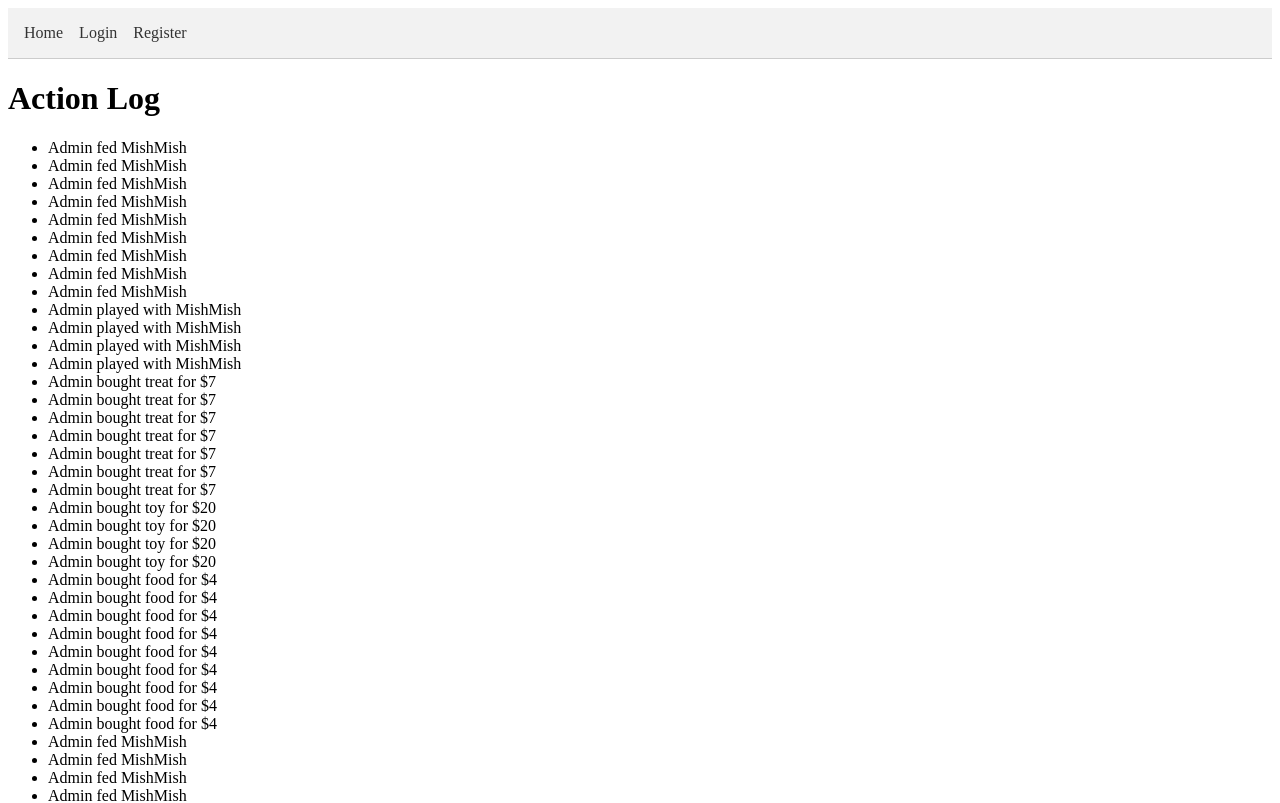
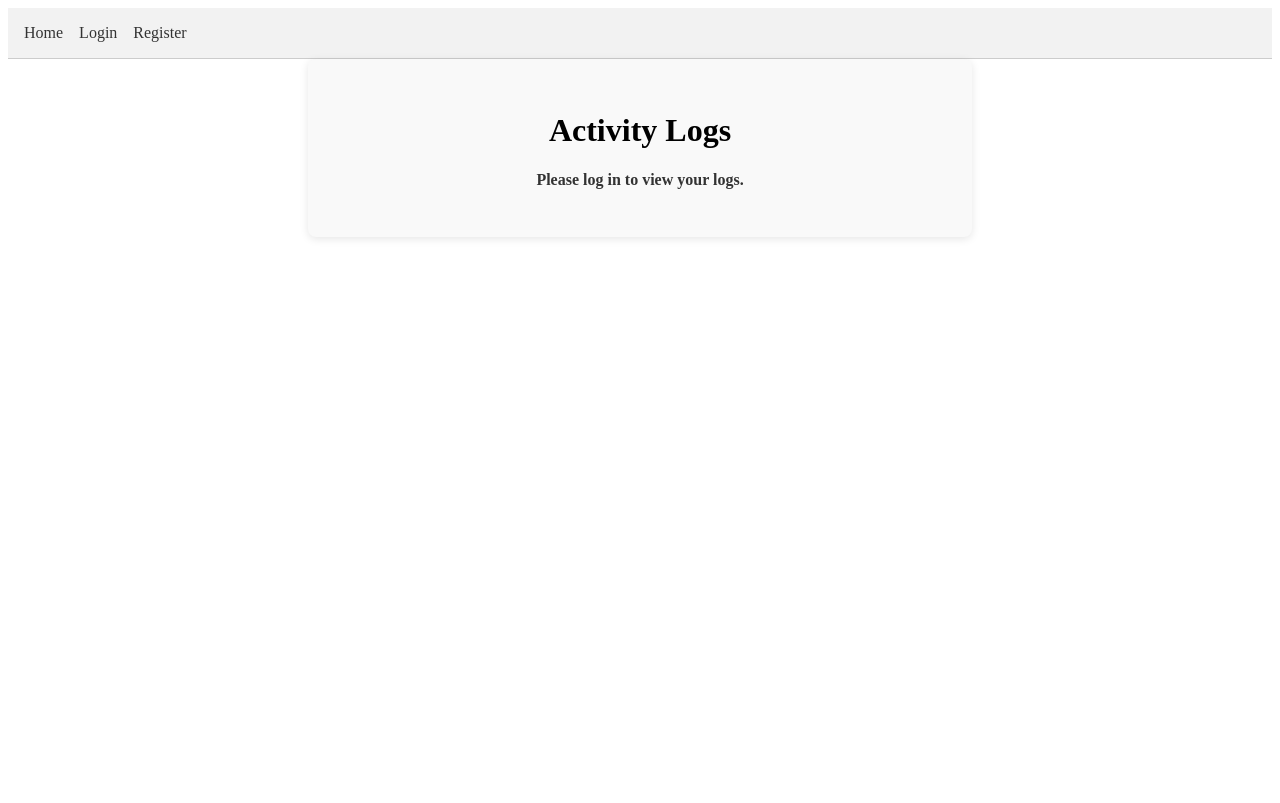
Before and after one commit to kamalbachir/TOMZ68-Programming, a SvelteKit app: page /logs in a window 1280 px wide. Shown: the top 803 px of the page. Built offline with nearby package versions, Linux system fonts and the light colour scheme.

Commit message:
Update +page.svelte

```diff
--- a/src/routes/(frontend)/logs/+page.svelte
+++ b/src/routes/(frontend)/logs/+page.svelte
@@ -1,31 +1,55 @@
 <script lang="ts">
-    import { onMount } from 'svelte';
-    let logs: string[] = [];
-    let error = '';
+    import { currentUser } from '$lib/stores';
 
-    onMount(async () => {
-        const res = await fetch('/api/log');
-        if (res.ok) {
-            logs = await res.json();
-        } else {
-            error = 'Failed to load logs';
-        }
-    });
+    $: user = $currentUser;
+    let logs = [
+        { time: '2025-04-29 10:00', action: 'bought food', username: 'Mohammed' },
+        { time: '2025-04-28 15:20', action: 'adopted a pet', username: 'Sarah' },
+    ];
 </script>
 
-<h1>Action Log</h1>
+<div class="container">
+    <h1>Activity Logs</h1>
 
-{#if error}
-    <p style="color: red;">{error}</p>
-{:else if logs.length === 0}
-    <p>No actions have been logged yet.</p>
-{:else}
-    <ul>
-        {#each logs as log}
-            <li>{log}</li>
-        {/each}
-    </ul>
-{/if}
+    {#if user}
+        {#if logs.length > 0}
+            <ul>
+                {#each logs as log}
+                    <li><strong>[{log.time}]</strong> {log.username} {log.action}</li>
+                {/each}
+            </ul>
+        {:else}
+            <p>No logs available.</p>
+        {/if}
+    {:else}
+        <p>Please log in to view your logs.</p>
+    {/if}
+</div>
 
 <style>
+    .container {
+        max-width: 600px;
+        margin: 0 auto;
+        padding: 2rem;
+        text-align: center;
+        background-color: #f9f9f9;
+        border-radius: 8px;
+        box-shadow: 0 2px 8px rgba(0, 0, 0, 0.1);
+    }
+
+    ul {
+        list-style: none;
+        padding: 0;
+    }
+
+    li {
+        margin: 0.5rem 0;
+        font-size: 1rem;
+    }
+
+    p {
+        margin-top: 1rem;
+        color: #333;
+        font-weight: bold;
+    }
 </style>
```
